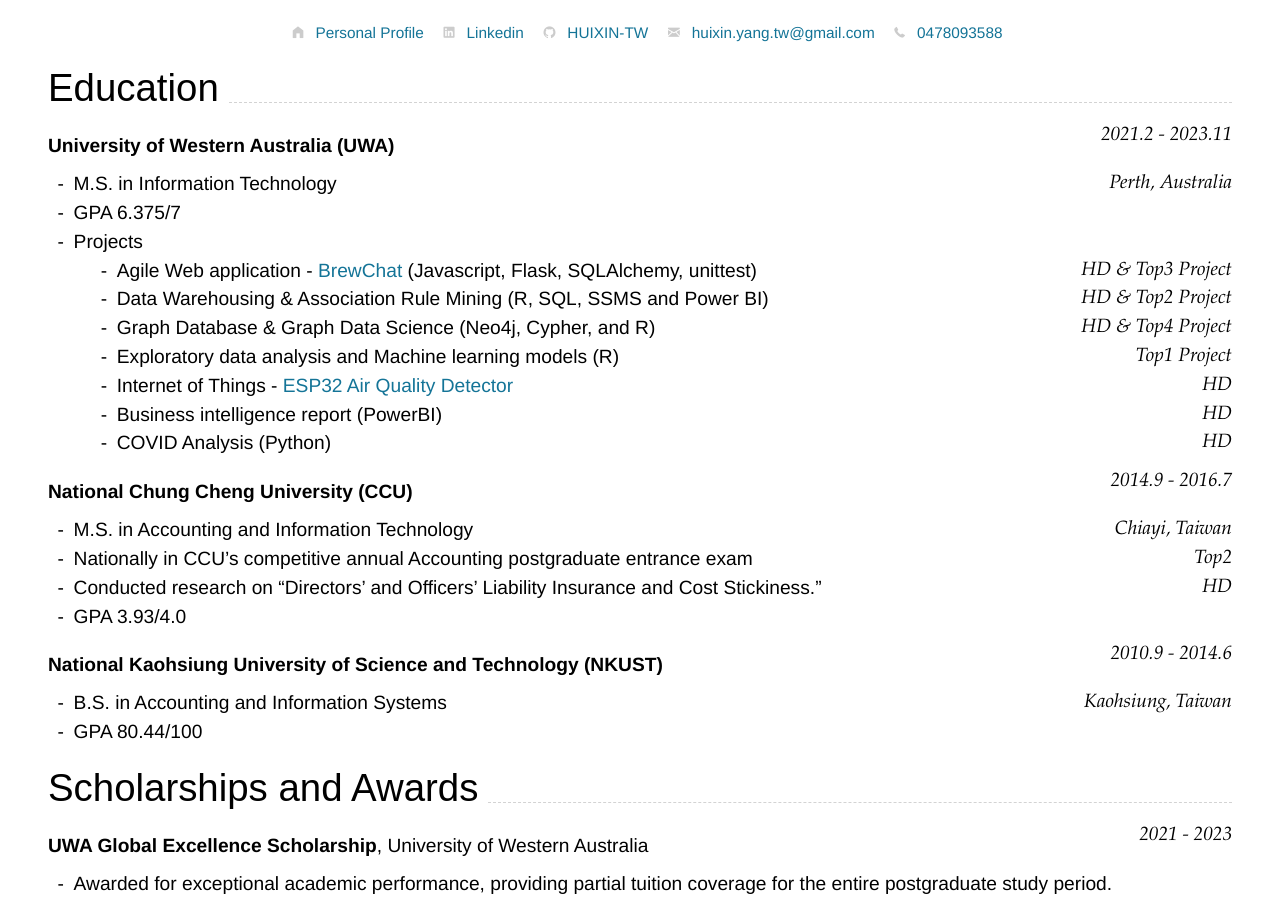
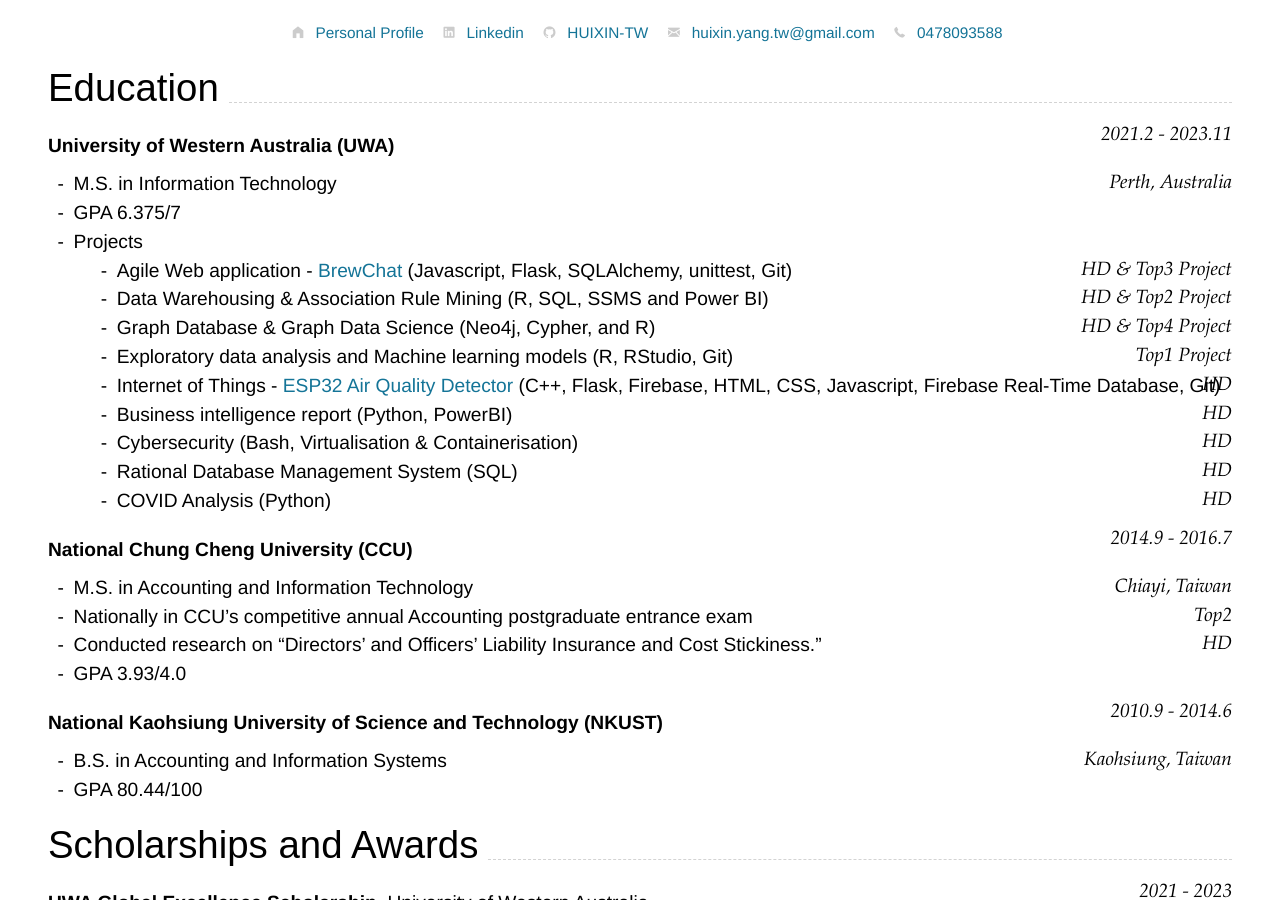
Before and after one commit to HUIXIN-TW/Resume, a Jekyll site: the page built from index.md, in a window 1280 px wide and 900 px high, scrolled down 3200 px. Built offline with Jekyll 4.4.1, drawn with Linux system fonts in a browser that asks for light colours; nearby versions of some CDN libraries; some of the changed text lies outside the part shown.

Commit message:
Update index.md

````diff
--- a/index.md
+++ b/index.md
@@ -43,7 +43,7 @@ Perth, Australia
 ```
 
 -   M.S. in Information Technology
--   GPA `6.375/7`
+-   GPA 6.375/7
 -   Projects
     -   Agile Web application - [BrewChat](https://github.com/HUIXIN-TW/BrewChatApp) (Javascript, Flask, SQLAlchemy, unittest, Git) `HD & Top3 Project`
     -   Data Warehousing & Association Rule Mining (R, SQL, SSMS and Power BI) `HD & Top2 Project`
@@ -51,8 +51,8 @@ Perth, Australia
     -   Exploratory data analysis and Machine learning models (R, RStudio, Git) `Top1 Project`
     -   Internet of Things - [ESP32 Air Quality Detector](https://github.com/HUIXIN-TW/CITS5506IOT) (C++, Flask, Firebase, HTML, CSS, Javascript, Firebase Real-Time Database, Git) `HD`
     -   Business intelligence report (Python, PowerBI) `HD`
-    -   Cybersecurity (Virtualisation and Containerisation) `Grade: HD`
-	-   Rational Database Management System (SQL) `Grade: HD`
+    -   Cybersecurity (Bash, Virtualisation & Containerisation) `HD`
+	-   Rational Database Management System (SQL) `HD`
     -   COVID Analysis (Python) `HD`
 
 <!--
@@ -71,7 +71,7 @@ Chiayi, Taiwan
 -   M.S. in Accounting and Information Technology
 -   Nationally in CCU's competitive annual Accounting postgraduate entrance exam `Top2`
 -   Conducted research on "Directors’ and Officers’ Liability Insurance and Cost Stickiness." `HD`
--   GPA `3.93/4.0`
+-   GPA 3.93/4.0
 
 ### **National Kaohsiung University of Science and Technology (NKUST)** `2010.9 - 2014.6`
 
@@ -80,7 +80,7 @@ Kaohsiung, Taiwan
 ```
 
 -   B.S. in Accounting and Information Systems
--   GPA `80.44/100`
+-   GPA 80.44/100
 
 <!--
 ## Professional Program
@@ -306,12 +306,14 @@ Perth, Australia
 -   M.S. in Information Technology
 -   GPA 6.375/7
 -   Projects
-    -   Agile Web application - [BrewChat](https://github.com/HUIXIN-TW/BrewChatApp) (Javascript, Flask, SQLAlchemy, unittest) `HD & Top3 Project`
+    -   Agile Web application - [BrewChat](https://github.com/HUIXIN-TW/BrewChatApp) (Javascript, Flask, SQLAlchemy, unittest, Git) `HD & Top3 Project`
     -   Data Warehousing & Association Rule Mining (R, SQL, SSMS and Power BI) `HD & Top2 Project`
     -   Graph Database & Graph Data Science (Neo4j, Cypher, and R) `HD & Top4 Project`
-    -   Exploratory data analysis and Machine learning models (R) `Top1 Project`
-    -   Internet of Things - [ESP32 Air Quality Detector](https://github.com/HUIXIN-TW/CITS5506IOT) `HD`
-    -   Business intelligence report (PowerBI) `HD`
+    -   Exploratory data analysis and Machine learning models (R, RStudio, Git) `Top1 Project`
+    -   Internet of Things - [ESP32 Air Quality Detector](https://github.com/HUIXIN-TW/CITS5506IOT) (C++, Flask, Firebase, HTML, CSS, Javascript, Firebase Real-Time Database, Git) `HD`
+    -   Business intelligence report (Python, PowerBI) `HD`
+    -   Cybersecurity (Bash, Virtualisation & Containerisation) `HD`
+	-   Rational Database Management System (SQL) `HD`
     -   COVID Analysis (Python) `HD`
 
 
````
